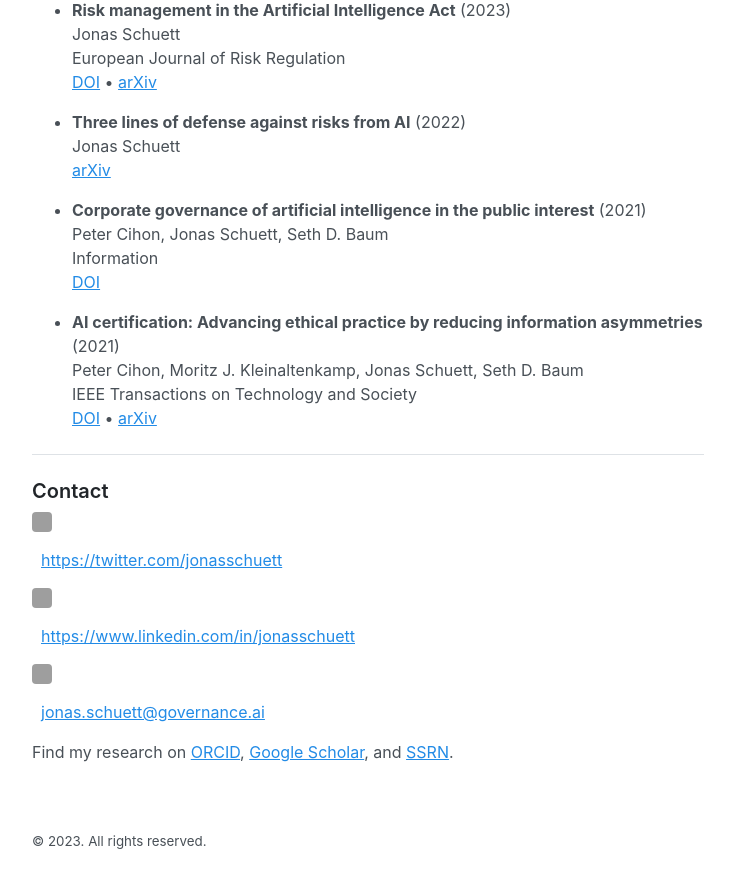
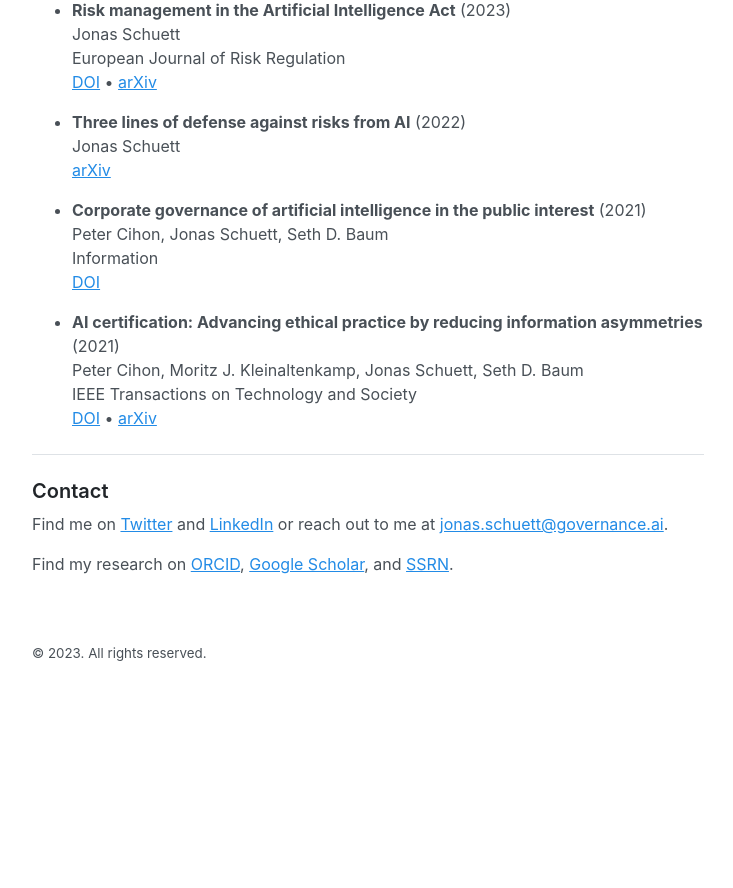
Before and after one commit to jonasschuett/jonasschuett.github.io, a Jekyll site: the page built from _posts/2020-04-04-introduction.md, in a window 1280 px wide and 900 px high, scrolled down 2562 px. Shown: the top 888 px of the window, without its empty margins (272-1005 px from the left). Built offline with Jekyll 4.4.1, drawn with Linux system fonts in a browser that asks for light colours; after the commit the page ends 3274 px from its top, so only the background shows below that; grey boxes are pictures that could not be loaded.

Commit message:
Update 2020-04-04-introduction.md

```diff
--- a/_posts/2020-04-04-introduction.md
+++ b/_posts/2020-04-04-introduction.md
@@ -87,13 +87,6 @@ IEEE Transactions on Technology and Society <br>
 
 ### Contact
 
-<img src="https://raw.githubusercontent.com/FortAwesome/Font-Awesome/6.x/svgs/brands/twitter.svg" width="20" height="20">&#160;
-[https://twitter.com/jonasschuett](https://twitter.com/jonasschuett)
-
-<img src="https://raw.githubusercontent.com/FortAwesome/Font-Awesome/6.x/svgs/brands/linkedin.svg" width="20" height="20">&#160;
-[https://www.linkedin.com/in/jonasschuett](https://www.linkedin.com/in/jonasschuett)
-
-<img src="https://raw.githubusercontent.com/FortAwesome/Font-Awesome/6.x/svgs/solid/envelope.svg" width="20" height="20">&#160;
-[jonas.schuett@governance.ai](mailto:jonas.schuett@governance.ai)
+Find me on [Twitter](https://twitter.com/jonasschuett) and [LinkedIn](https://www.linkedin.com/in/jonasschuett) or reach out to me at [jonas.schuett@governance.ai](mailto:jonas.schuett@governance.ai).
 
 Find my research on [ORCID](https://orcid.org/0000-0001-7154-5049), [Google Scholar](https://scholar.google.com/citations?user=iZXltDgAAAAJ&hl=en&oi=ao), and [SSRN](https://papers.ssrn.com/sol3/cf_dev/AbsByAuth.cfm?per_id=3705327).
```
